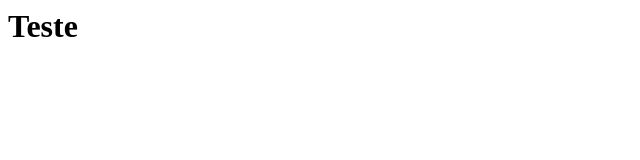
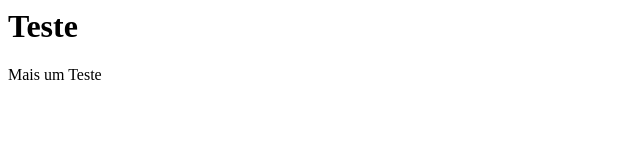
Before and after one commit to otavio-ship/aula-javascript, a plain HTML site: page index.html in a window 1280 px wide. Shown: the full height of the page, 0-640 px from the left. Drawn offline with Linux system fonts and the light colour scheme.

Commit message:
Alteração do arquivo
Criação de um paragrafo teste

```diff
--- a/index.html
+++ b/index.html
@@ -4,4 +4,5 @@
     </head>
     <body>
         <h1>Teste</h1>
+        <p>Mais um Teste</p>
 </html>
```
